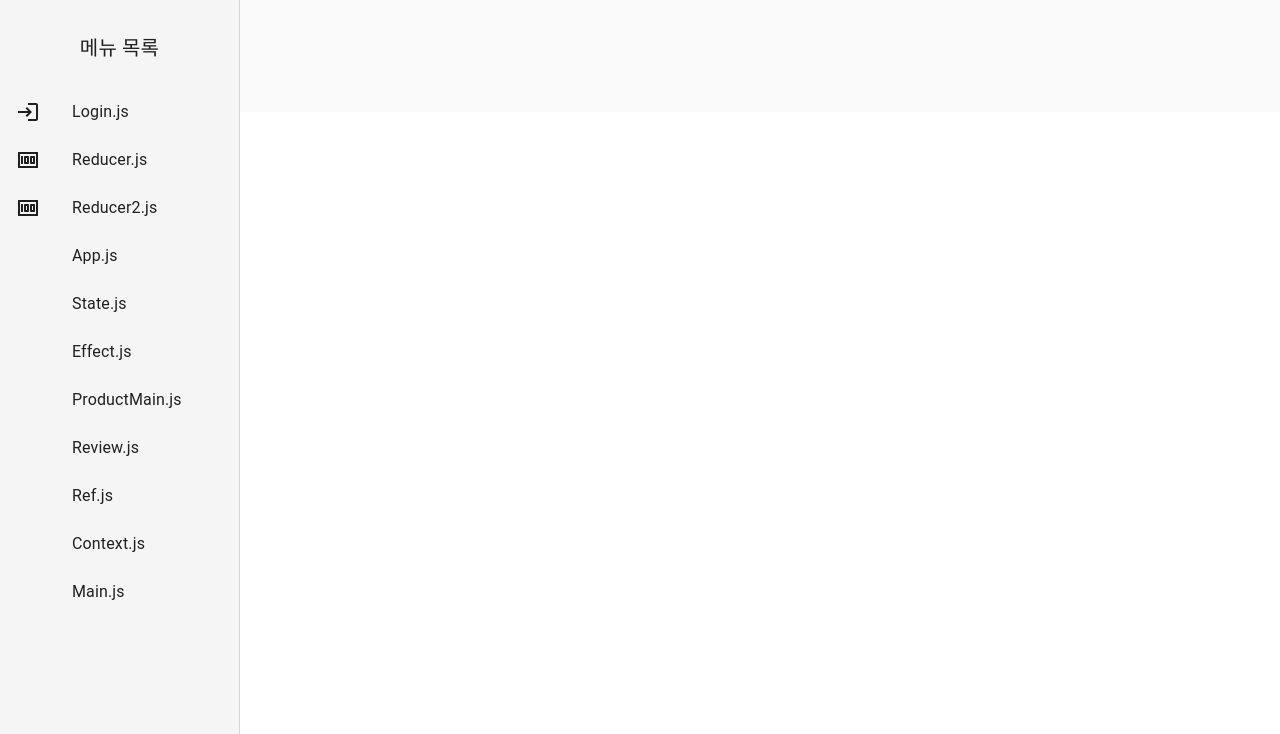
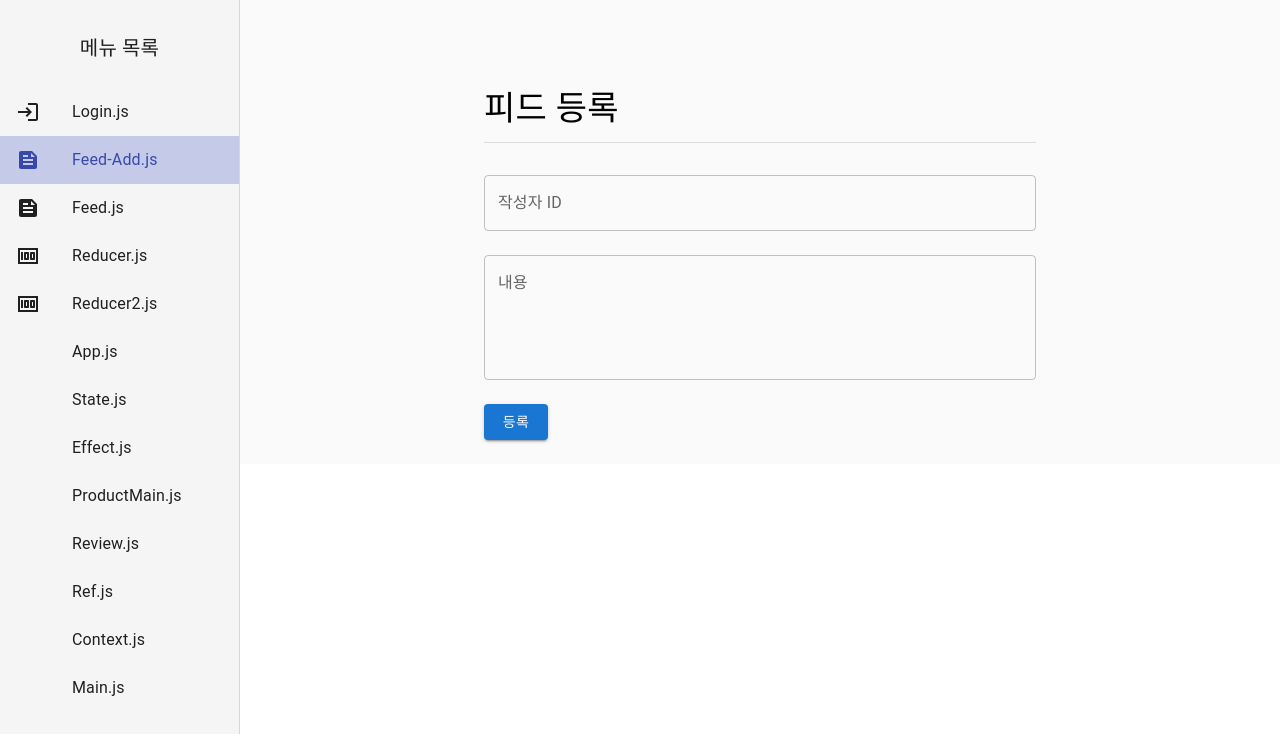
Before and after one commit to ljs1990-tj/react_web, a React (Create React App) app: page /feed-add in a window 1280 px wide. Shown: the top 734 px of the page. Built offline with nearby package versions, Linux system fonts and the light colour scheme; some icons are missing.

Commit message:
2025.04.29 commit

```diff
--- a/src/AppRouter.js
+++ b/src/AppRouter.js
@@ -19,14 +19,18 @@ import Ref from './menu/Ref';
 import ContextEx from './menu/ContextEx';
 import Main from './menu/Main';
 import Login from './menu/Login';
-import { LoginOutlined, LoginRounded, Money } from '@mui/icons-material';
+import { Feed, LoginOutlined, LoginRounded, Money } from '@mui/icons-material';
 import ReducerEx from './menu/ReducerEx';
 import ReducerEx2 from './menu/ReducerEx2';
+import FeedList from './menu/FeedList';
+import FeedAdd from './menu/FeedAdd';
 
 const drawerWidth = 240;
 
 const menuItems = [
   { text: 'Login.js', icon: <LoginOutlined />, path: '/login' },
+  { text: 'Feed-Add.js', icon: <Feed />, path: '/feed-add' },
+  { text: 'Feed.js', icon: <Feed />, path: '/feedList' },
   { text: 'Reducer.js', icon: <Money />, path: '/reducer' },
   { text: 'Reducer2.js', icon: <Money />, path: '/reducer2' },
   { text: 'App.js', icon: <AppsIcon />, path: '/app' },
@@ -96,6 +100,7 @@ function AppRouter() {
         <Toolbar />
         <Routes>
           <Route path="/login" element={<Login />} />
+          <Route path="/feedList" element={<FeedList />} />
           <Route path="/reducer" element={<ReducerEx />} />
           <Route path="/reducer2" element={<ReducerEx2 />} />
           <Route path="/app" element={<App />} />
@@ -106,6 +111,7 @@ function AppRouter() {
           <Route path="/ref" element={<Ref />} />
           <Route path="/context" element={<ContextEx />} />
           <Route path="/main" element={<Main />} />
+          <Route path="/feed-add" element={<FeedAdd />} />
         </Routes>
       </Box>
     </Box>
--- /dev/null
+++ b/src/menu/FeedAdd.js
@@ -0,0 +1,92 @@
+import React, { useEffect, useState } from "react";
+import {Container, TextField, Button, Typography, Box, Divider } from "@mui/material";
+import { useNavigate, useSearchParams  } from "react-router-dom";
+
+function FeedAdd() {
+  const [userId, setUserId] = useState("");
+  const [content, setContent] = useState("");
+  const [searchParams] = useSearchParams();
+  const id = searchParams.get("id");
+
+  const navigate = useNavigate();
+
+  useEffect(()=>{
+    if(id){
+        fetch("http://localhost:3005/feed/"+id)
+        .then(res => res.json())
+        .then(data => {
+            setUserId(data.feed.userId);
+            setContent(data.feed.content);
+        });
+    }
+  },[])
+
+  const handleSubmit = () => {
+    if (!userId || !content) return alert("모든 항목을 입력해주세요.");
+
+    fetch("http://localhost:3005/feed", {
+        method : "POST",
+        headers : {
+            "Content-type" : "application/json"
+        },
+        body : JSON.stringify({userId, content})
+    })
+    .then(res => res.json())
+    .then(data => {
+        alert("등록 완료");
+        navigate("/feedList"); // 원하는 경로
+    })
+  };
+
+  const handleEdit = () => {
+    if (!userId || !content) return alert("모든 항목을 입력해주세요.");
+
+    fetch("http://localhost:3005/feed/"+id, {
+        method : "PUT",
+        headers : {
+            "Content-type" : "application/json"
+        },
+        body : JSON.stringify({userId, content})
+    })
+    .then(res => res.json())
+    .then(data => {
+        alert("수정 완료");
+        navigate("/feedList"); // 원하는 경로
+    })
+  };
+
+   return (
+    <Container maxWidth="sm">
+      <Typography variant="h4" gutterBottom>피드 등록</Typography>
+      <Divider sx={{ mb: 2 }} />
+      <TextField
+        label="작성자 ID"
+        variant="outlined"
+        fullWidth
+        margin="normal"
+        value={userId}
+        onChange={(e) => setUserId(e.target.value)}
+      />
+      <TextField
+        label="내용"
+        variant="outlined"
+        fullWidth
+        multiline
+        rows={4}
+        margin="normal"
+        value={content}
+        onChange={(e) => setContent(e.target.value)}
+      />
+      <Box mt={2}>
+        {id ?
+        <Button variant="contained" color="primary" onClick={handleEdit}>수정</Button> :
+        <Button variant="contained" color="primary" onClick={handleSubmit}>
+          등록
+        </Button>}
+
+      </Box>
+    </Container>
+  )
+}
+
+export default FeedAdd
--- /dev/null
+++ b/src/menu/FeedList.js
@@ -0,0 +1,53 @@
+import React, { useEffect, useState } from "react";
+import { Container, Typography, Card, CardContent, Divider, Button } from "@mui/material";
+import { useNavigate } from "react-router-dom";
+
+function FeedList() {
+  const [feeds, setFeeds] = useState([]);
+  const navigate = useNavigate();
+    const fnList = ()=>{
+        fetch("http://localhost:3005/feed")
+        .then(res => res.json())
+        .then(data => setFeeds(data.list));
+    }
+
+  const fnRemove = (id)=>{
+    if(!window.confirm("정말 삭제?")){
+        return;
+    }
+    fetch("http://localhost:3005/feed/"+id, {method : "DELETE"})
+        .then(res => res.json())
+        .then(data => {
+            alert("삭제 잘 됨");
+            fnList();
+        });
+  }
+  useEffect(()=>{
+    fnList();
+  }, [])
+   return (
+    <Container maxWidth="sm">
+      <Typography variant="h4" gutterBottom>피드 목록</Typography>
+      <Divider sx={{ mb: 2 }} />
+      {feeds.map(feed => (
+        <Card key={feed.id} sx={{ mb: 2 }}>
+          <CardContent>
+            <Typography variant="h6">{feed.userId}</Typography>
+            <Typography variant="body1">{feed.content}</Typography>
+            <Typography variant="caption" color="text.secondary">
+              {new Date(feed.cdatetime).toLocaleString()}
+            </Typography>
+            <Button variant="outlined" onClick={()=>{
+                navigate("/feed-add?id="+feed.id);
+            }}>수정</Button>
+            <Button variant="outlined" onClick={()=>{
+                fnRemove(feed.id);
+            }}>삭제</Button>
+          </CardContent>
+        </Card>
+      ))}
+    </Container>
+  )
+}
+
+export default FeedList
```
